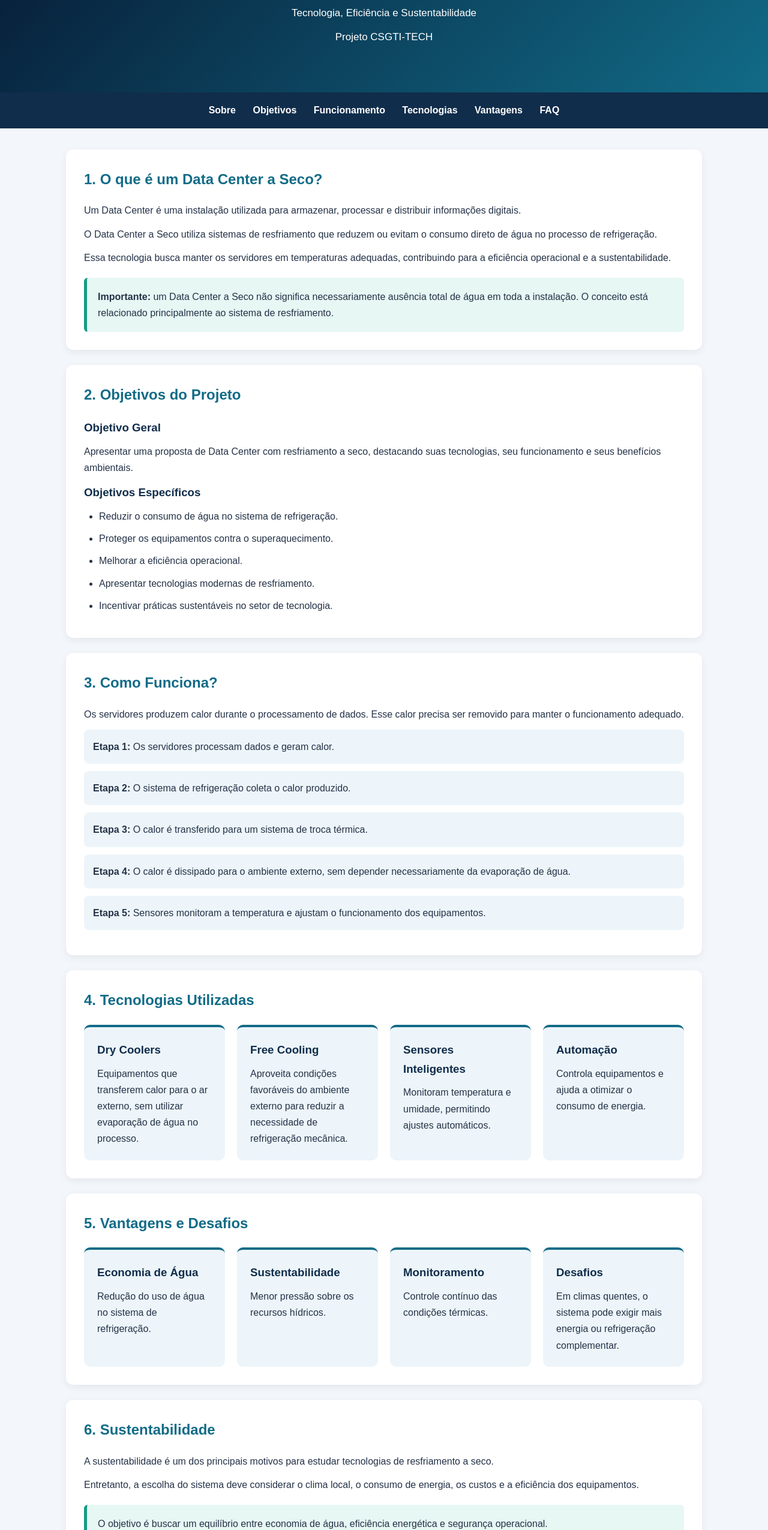
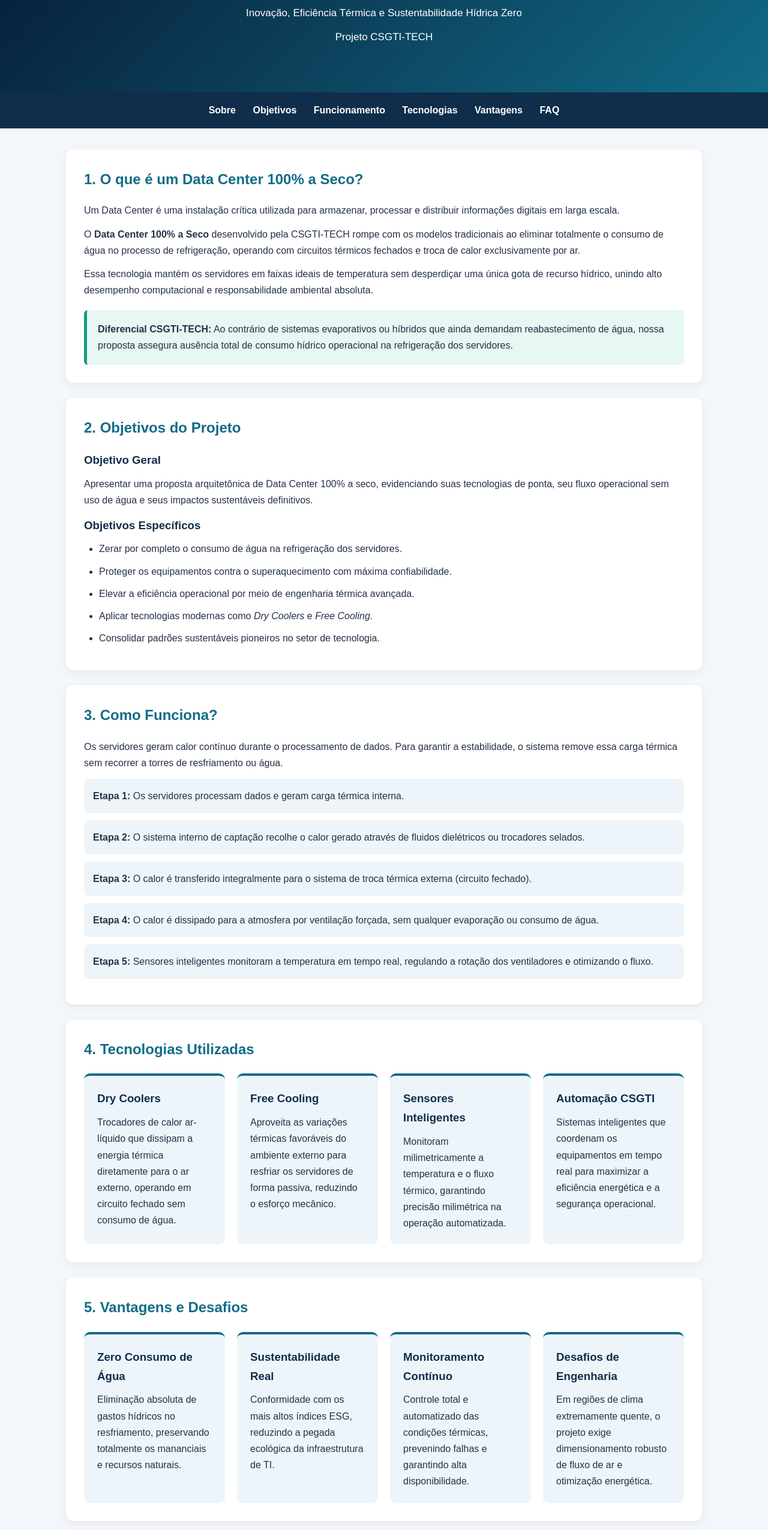
Before and after one commit to Victor-Viana0/CSGTI-TECH, a plain HTML site: page datacenter-a-seco.html in a window 1280 px wide. Shown: the part 134-2684 px from the top of the page at 60% size. Drawn offline with Linux system fonts and the light colour scheme.

Commit message:
Update Data Center HTML content and structure

```diff
--- a/datacenter-a-seco.html
+++ b/datacenter-a-seco.html
@@ -2,10 +2,8 @@
 <html lang="pt-BR">
 <head>
     <meta charset="UTF-8">
-    <meta name="viewport"
-          content="width=device-width, initial-scale=1.0">
-
-    <title>Data Center a Seco | CSGTI-TECH</title>
+    <meta name="viewport" content="width=device-width, initial-scale=1.0">
+    <title>Data Center 100% a Seco | CSGTI-TECH</title>
 
     <style>
         * {
@@ -26,9 +24,7 @@
         }
 
         header {
-            background: linear-gradient(
-                135deg, #071b35, #116b87
-            );
+            background: linear-gradient(135deg, #071b35, #116b87);
             color: white;
             text-align: center;
             padding: 65px 20px;
@@ -107,8 +103,7 @@
 
         .cards {
             display: grid;
-            grid-template-columns:
-                repeat(auto-fit, minmax(220px, 1fr));
+            grid-template-columns: repeat(auto-fit, minmax(220px, 1fr));
             gap: 20px;
             margin-top: 20px;
         }
@@ -195,10 +190,8 @@
 <body>
 
     <header id="inicio">
-        <h1>DATA CENTER A SECO</h1>
-        <p>
-            Tecnologia, Eficiência e Sustentabilidade
-        </p>
+        <h1>DATA CENTER 100% A SECO</h1>
+        <p>Inovação, Eficiência Térmica e Sustentabilidade Hídrica Zero</p>
         <p>Projeto CSGTI-TECH</p>
     </header>
 
@@ -214,35 +207,23 @@
     <main>
 
         <section id="sobre">
-            <h2>1. O que é um Data Center a Seco?</h2>
+            <h2>1. O que é um Data Center 100% a Seco?</h2>
 
             <p>
-                Um Data Center é uma instalação
-                utilizada para armazenar, processar
-                e distribuir informações digitais.
+                Um Data Center é uma instalação crítica utilizada para armazenar, processar e distribuir informações digitais em larga escala.
             </p>
 
             <p>
-                O Data Center a Seco utiliza sistemas
-                de resfriamento que reduzem ou evitam
-                o consumo direto de água no processo
-                de refrigeração.
+                O <strong>Data Center 100% a Seco</strong> desenvolvido pela CSGTI-TECH rompe com os modelos tradicionais ao eliminar totalmente o consumo de água no processo de refrigeração, operando com circuitos térmicos fechados e troca de calor exclusivamente por ar.
             </p>
 
             <p>
-                Essa tecnologia busca manter os
-                servidores em temperaturas adequadas,
-                contribuindo para a eficiência
-                operacional e a sustentabilidade.
+                Essa tecnologia mantém os servidores em faixas ideais de temperatura sem desperdiçar uma única gota de recurso hídrico, unindo alto desempenho computacional e responsabilidade ambiental absoluta.
             </p>
 
             <div class="destaque">
-                <strong>Importante:</strong>
-                um Data Center a Seco não significa
-                necessariamente ausência total de água
-                em toda a instalação. O conceito
-                está relacionado principalmente
-                ao sistema de resfriamento.
+                <strong>Diferencial CSGTI-TECH:</strong>
+                Ao contrário de sistemas evaporativos ou híbridos que ainda demandam reabastecimento de água, nossa proposta assegura ausência total de consumo hídrico operacional na refrigeração dos servidores.
             </div>
         </section>
 
@@ -252,34 +233,17 @@
             <h3>Objetivo Geral</h3>
 
             <p>
-                Apresentar uma proposta de Data Center
-                com resfriamento a seco, destacando
-                suas tecnologias, seu funcionamento
-                e seus benefícios ambientais.
+                Apresentar uma proposta arquitetônica de Data Center 100% a seco, evidenciando suas tecnologias de ponta, seu fluxo operacional sem uso de água e seus impactos sustentáveis definitivos.
             </p>
 
             <h3>Objetivos Específicos</h3>
 
             <ul>
-                <li>
-                    Reduzir o consumo de água
-                    no sistema de refrigeração.
-                </li>
-                <li>
-                    Proteger os equipamentos
-                    contra o superaquecimento.
-                </li>
-                <li>
-                    Melhorar a eficiência operacional.
-                </li>
-                <li>
-                    Apresentar tecnologias modernas
-                    de resfriamento.
-                </li>
-                <li>
-                    Incentivar práticas sustentáveis
-                    no setor de tecnologia.
-                </li>
+                <li>Zerar por completo o consumo de água na refrigeração dos servidores.</li>
+                <li>Proteger os equipamentos contra o superaquecimento com máxima confiabilidade.</li>
+                <li>Elevar a eficiência operacional por meio de engenharia térmica avançada.</li>
+                <li>Aplicar tecnologias modernas como <em>Dry Coolers</em> e <em>Free Cooling</em>.</li>
+                <li>Consolidar padrões sustentáveis pioneiros no setor de tecnologia.</li>
             </ul>
         </section>
 
@@ -287,44 +251,24 @@
             <h2>3. Como Funciona?</h2>
 
             <p>
-                Os servidores produzem calor durante
-                o processamento de dados. Esse calor
-                precisa ser removido para manter
-                o funcionamento adequado.
+                Os servidores geram calor contínuo durante o processamento de dados. Para garantir a estabilidade, o sistema remove essa carga térmica sem recorrer a torres de resfriamento ou água.
             </p>
 
             <ol class="etapas">
                 <li>
-                    <strong>Etapa 1:</strong>
-                    Os servidores processam dados
-                    e geram calor.
+                    <strong>Etapa 1:</strong> Os servidores processam dados e geram carga térmica interna.
                 </li>
-
                 <li>
-                    <strong>Etapa 2:</strong>
-                    O sistema de refrigeração
-                    coleta o calor produzido.
+                    <strong>Etapa 2:</strong> O sistema interno de captação recolhe o calor gerado através de fluidos dielétricos ou trocadores selados.
                 </li>
-
                 <li>
-                    <strong>Etapa 3:</strong>
-                    O calor é transferido para
-                    um sistema de troca térmica.
+                    <strong>Etapa 3:</strong> O calor é transferido integralmente para o sistema de troca térmica externa (circuito fechado).
                 </li>
-
                 <li>
-                    <strong>Etapa 4:</strong>
-                    O calor é dissipado para
-                    o ambiente externo, sem
-                    depender necessariamente
-                    da evaporação de água.
+                    <strong>Etapa 4:</strong> O calor é dissipado para a atmosfera por ventilação forçada, sem qualquer evaporação ou consumo de água.
                 </li>
-
                 <li>
-                    <strong>Etapa 5:</strong>
-                    Sensores monitoram a temperatura
-                    e ajustam o funcionamento
-                    dos equipamentos.
+                    <strong>Etapa 5:</strong> Sensores inteligentes monitoram a temperatura em tempo real, regulando a rotação dos ventiladores e otimizando o fluxo.
                 </li>
             </ol>
         </section>
@@ -333,45 +277,33 @@
             <h2>4. Tecnologias Utilizadas</h2>
 
             <div class="cards">
-
                 <article class="card">
                     <h3>Dry Coolers</h3>
                     <p>
-                        Equipamentos que transferem
-                        calor para o ar externo,
-                        sem utilizar evaporação
-                        de água no processo.
+                        Trocadores de calor ar-líquido que dissipam a energia térmica diretamente para o ar externo, operando em circuito fechado sem consumo de água.
                     </p>
                 </article>
 
                 <article class="card">
                     <h3>Free Cooling</h3>
                     <p>
-                        Aproveita condições favoráveis
-                        do ambiente externo para
-                        reduzir a necessidade
-                        de refrigeração mecânica.
+                        Aproveita as variações térmicas favoráveis do ambiente externo para resfriar os servidores de forma passiva, reduzindo o esforço mecânico.
                     </p>
                 </article>
 
                 <article class="card">
                     <h3>Sensores Inteligentes</h3>
                     <p>
-                        Monitoram temperatura
-                        e umidade, permitindo
-                        ajustes automáticos.
+                        Monitoram milimetricamente a temperatura e o fluxo térmico, garantindo precisão milimétrica na operação automatizada.
                     </p>
                 </article>
 
                 <article class="card">
-                    <h3>Automação</h3>
+                    <h3>Automação CSGTI</h3>
                     <p>
-                        Controla equipamentos
-                        e ajuda a otimizar
-                        o consumo de energia.
+                        Sistemas inteligentes que coordenam os equipamentos em tempo real para maximizar a eficiência energética e a segurança operacional.
                     </p>
                 </article>
-
             </div>
         </section>
 
@@ -379,63 +311,49 @@
             <h2>5. Vantagens e Desafios</h2>
 
             <div class="cards">
-
                 <article class="card">
-                    <h3>Economia de Água</h3>
+                    <h3>Zero Consumo de Água</h3>
                     <p>
-                        Redução do uso de água
-                        no sistema de refrigeração.
+                        Eliminação absoluta de gastos hídricos no resfriamento, preservando totalmente os mananciais e recursos naturais.
                     </p>
                 </article>
 
                 <article class="card">
-                    <h3>Sustentabilidade</h3>
+                    <h3>Sustentabilidade Real</h3>
                     <p>
-                        Menor pressão sobre
-                        os recursos hídricos.
+                        Conformidade com os mais altos índices ESG, reduzindo a pegada ecológica da infraestrutura de TI.
                     </p>
                 </article>
 
                 <article class="card">
-                    <h3>Monitoramento</h3>
+                    <h3>Monitoramento Contínuo</h3>
                     <p>
-                        Controle contínuo das
-                        condições térmicas.
+                        Controle total e automatizado das condições térmicas, prevenindo falhas e garantindo alta disponibilidade.
                     </p>
                 </article>
 
                 <article class="card">
-                    <h3>Desafios</h3>
+                    <h3>Desafios de Engenharia</h3>
                     <p>
-                        Em climas quentes, o sistema
-                        pode exigir mais energia
-                        ou refrigeração complementar.
+                        Em regiões de clima extremamente quente, o projeto exige dimensionamento robusto de fluxo de ar e otimização energética.
                     </p>
                 </article>
-
             </div>
         </section>
 
         <section id="sustentabilidade">
-            <h2>6. Sustentabilidade</h2>
+            <h2>6. Sustentabilidade e Compromisso</h2>
 
             <p>
-                A sustentabilidade é um dos principais
-                motivos para estudar tecnologias
-                de resfriamento a seco.
+                A sustentabilidade é o pilar fundamental que norteia a concepção da CSGTI-TECH. Demonstramos que a infraestrutura digital pode crescer sem penalizar o meio ambiente com o esgotamento de recursos hídricos.
             </p>
 
             <p>
-                Entretanto, a escolha do sistema
-                deve considerar o clima local,
-                o consumo de energia, os custos
-                e a eficiência dos equipamentos.
+                O projeto equilibra a eficiência energética frente ao clima local, garantindo que o ganho hídrico (zero água) venha acompanhado de inteligência de controle de energia.
             </p>
 
             <div class="destaque">
-                O objetivo é buscar um equilíbrio
-                entre economia de água, eficiência
-                energética e segurança operacional.
+                Nossa meta com o Prof. Daniel é comprovar que a inovação tecnológica pode ser 100% limpa, eficiente e ecologicamente correta.
             </div>
         </section>
 
@@ -443,47 +361,29 @@
             <h2>7. Perguntas Frequentes</h2>
 
             <div class="faq-item">
-                <button class="faq-pergunta"
-                        aria-expanded="false"
-                        aria-controls="resposta1">
-                    O que significa Data Center a Seco?
+                <button class="faq-pergunta" aria-expanded="false" aria-controls="resposta1">
+                    O Data Center da CSGTI-TECH é realmente 100% a seco?
                 </button>
-
                 <div class="faq-resposta" id="resposta1">
-                    É um centro de dados que utiliza
-                    tecnologias de refrigeração
-                    com consumo reduzido ou nulo
-                    de água no processo de resfriamento.
+                    Sim! O projeto foi desenhado para eliminar por completo o uso de água no processo de refrigeração dos servidores, utilizando sistemas fechados de troca térmica com o ar.
                 </div>
             </div>
 
             <div class="faq-item">
-                <button class="faq-pergunta"
-                        aria-expanded="false"
-                        aria-controls="resposta2">
-                    Quais são as principais vantagens?
+                <button class="faq-pergunta" aria-expanded="false" aria-controls="resposta2">
+                    Como os Dry Coolers operam sem gastar água?
                 </button>
-
                 <div class="faq-resposta" id="resposta2">
-                    A principal vantagem é a redução
-                    do consumo de água, além da
-                    possibilidade de maior controle
-                    sobre os sistemas de refrigeração.
+                    Eles funcionam como radiadores industriais de grande porte, onde o calor gerado circulado no circuito interno é dissipado diretamente no ar atmosférico por ventilação forçada, sem evaporação de água.
                 </div>
             </div>
 
             <div class="faq-item">
-                <button class="faq-pergunta"
-                        aria-expanded="false"
-                        aria-controls="resposta3">
-                    O sistema funciona em climas quentes?
+                <button class="faq-pergunta" aria-expanded="false" aria-controls="resposta3">
+                    O sistema funciona bem em regiões de clima quente?
                 </button>
-
                 <div class="faq-resposta" id="resposta3">
-                    Sim, mas pode exigir equipamentos
-                    adicionais e maior consumo
-                    de energia para manter
-                    as temperaturas adequadas.
+                    Sim, embora exija um dimensionamento estratégico da vazão de ar e apoio de inteligência de controle para manter o equilíbrio térmico em dias de temperatura ambiente mais elevadas.
                 </div>
             </div>
         </section>
@@ -492,26 +392,15 @@
             <h2>8. Conclusão</h2>
 
             <p>
-                O Data Center a Seco representa
-                uma alternativa tecnológica
-                para reduzir o consumo de água
-                nos sistemas de refrigeração
-                de centros de dados.
+                O projeto do Data Center 100% a Seco da CSGTI-TECH estabelece um novo patamar para soluções de infraestrutura sustentável, eliminando o consumo de água na refrigeração.
             </p>
 
             <p>
-                Sua implementação exige planejamento
-                e avaliação das condições ambientais
-                e energéticas.
+                Sua validação técnica demonstra o rigor de planejamento e o domínio de engenharia aplicados pela nossa equipe.
             </p>
 
             <p>
-                Este projeto da CSGTI-TECH demonstra
-                como o Desenvolvimento Front-End Web
-                pode ser utilizado para apresentar
-                informações tecnológicas por meio
-                de uma página organizada,
-                responsiva e interativa.
+                Este trabalho comprova perante o corpo docente como o Desenvolvimento Front-End Web e a arquitetura de sistemas inovadores caminham juntos para apresentar conceitos tecnológicos de vanguarda.
             </p>
         </section>
 
@@ -519,14 +408,12 @@
 
     <footer>
         <p><strong>CSGTI-TECH</strong></p>
-        <p>Projeto Data Center a Seco</p>
+        <p>Projeto Data Center 100% a Seco</p>
         <p>Desenvolvimento Front-End Web</p>
     </footer>
 
     <script>
-        const perguntas = document.querySelectorAll(
-            ".faq-pergunta"
-        );
+        const perguntas = document.querySelectorAll(".faq-pergunta");
 
         perguntas.forEach(function(pergunta) {
             pergunta.addEventListener("click", function() {
@@ -534,14 +421,8 @@
                     pergunta.getAttribute("aria-controls")
                 );
 
-                const aberta = resposta.classList.toggle(
-                    "ativa"
-                );
-
-                pergunta.setAttribute(
-                    "aria-expanded",
-                    String(aberta)
-                );
+                const aberta = resposta.classList.toggle("ativa");
+                pergunta.setAttribute("aria-expanded", String(aberta));
             });
         });
     </script>
```
